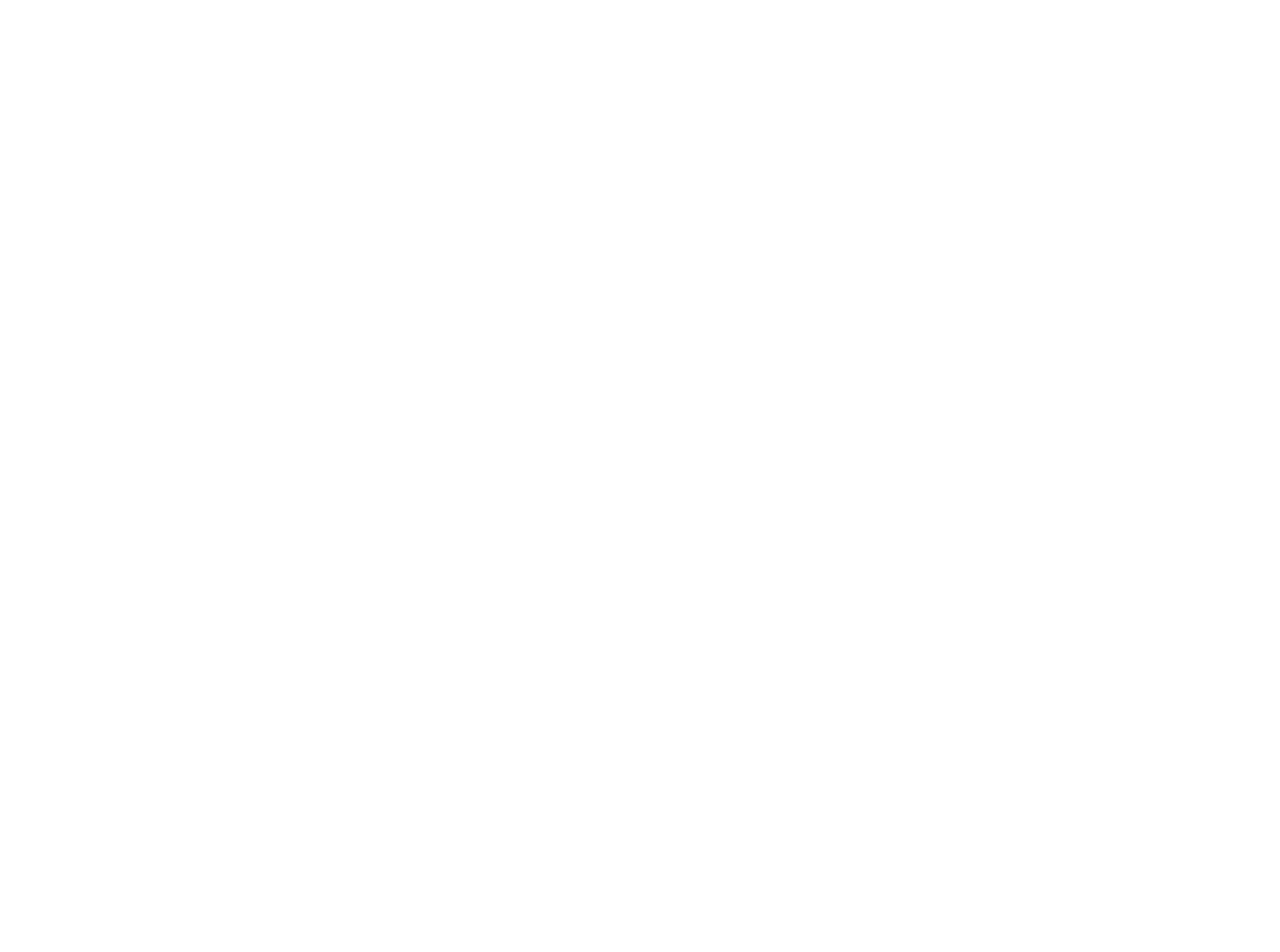
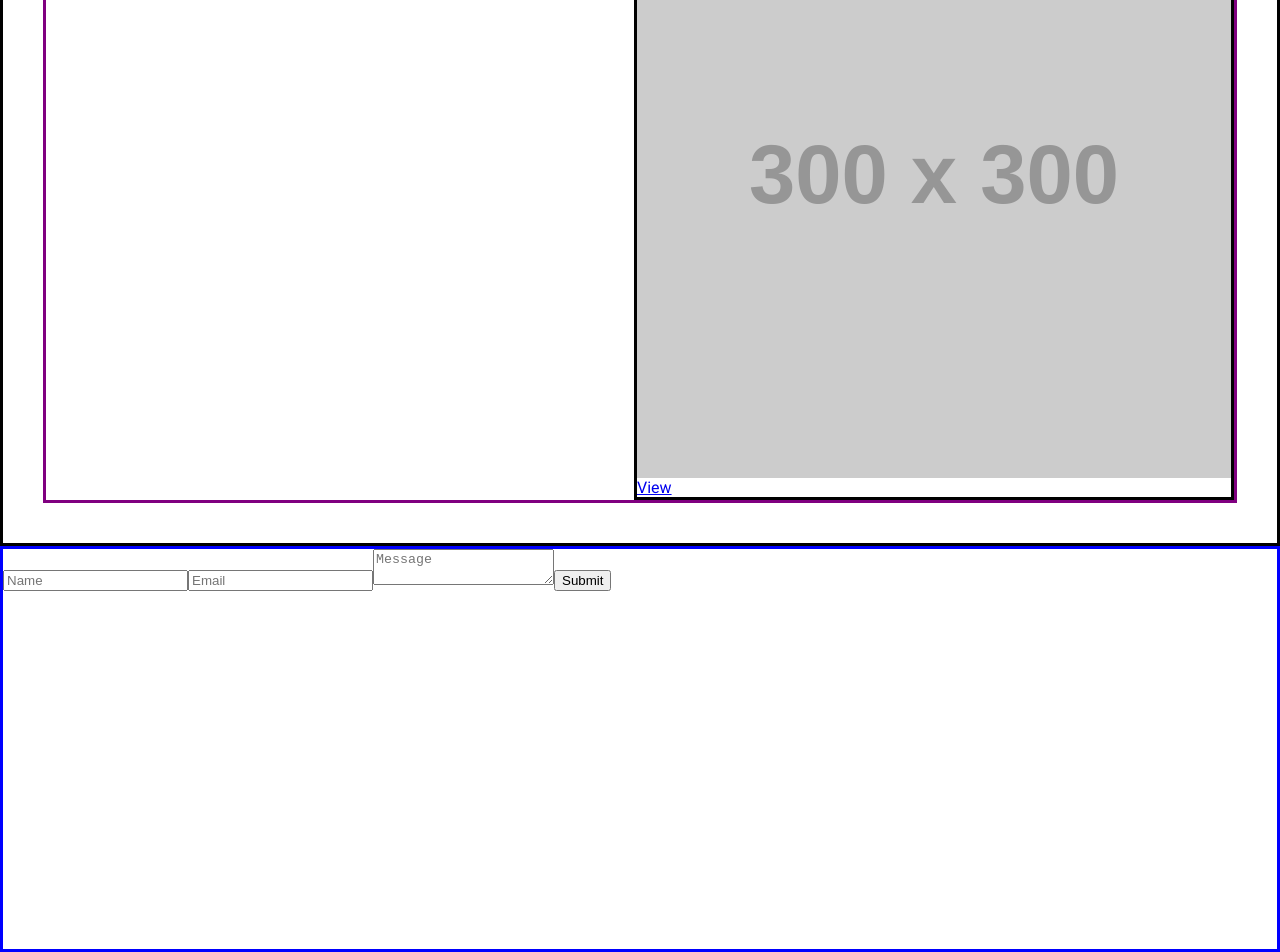
Before and after one commit to pedrolmr/my-portfolio, a React (Create React App) app: page / in a window 1280 px wide. Shown: the part 1601-2553 px from the top of the page. Before the commit the page ends 1559 px from the top, so only its background shows below. Built offline with nearby package versions, Linux system fonts and the light colour scheme; the HTML template or start-up script is replaced by a standard one.

Commit message:
added form

```diff
--- a/src/components/Main.js
+++ b/src/components/Main.js
@@ -37,6 +37,15 @@ class Main extends React.Component{
                         </BoxRight>
                     </BoxSection>
                 </ProjectSection>
+
+                <ContactSection>
+                    <form>
+                        <input type="name" name="name" placeholder="Name" />
+                        <input type="email" name="email" placeholder="Email" />
+                        <textarea type="message" name="message" placeholder="Message" />
+                        <input type="submit" value="Submit" />
+                    </form>
+                </ContactSection>
             </div>
         );
     }
@@ -80,13 +89,20 @@ const BoxLeft = styled.div`
     border: 3px solid black;
     flex-direction:column;
     align-self:flex-start;
+    width:50%;
+    height:100%;
 `
 const BoxRight = styled.div`
     display:flex;
     border: 3px solid black;
     flex-direction:column;
     align-self:flex-end;
+    width:50%;
+    height:100%;
+`
+const ContactSection = styled.div`
+    border: 3px solid blue;
+    height:50vh;
 `
 
-
 export default Main;
```
